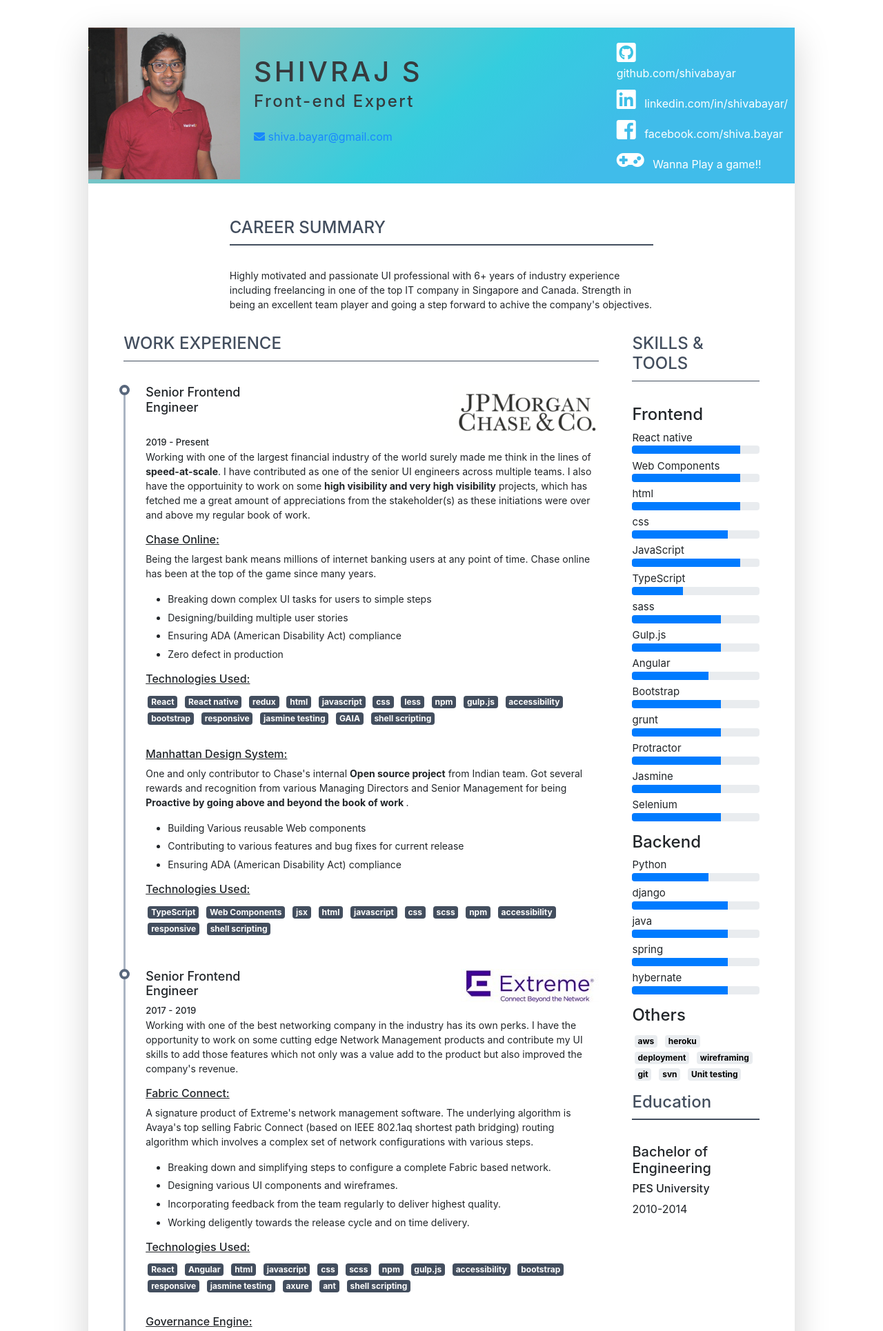
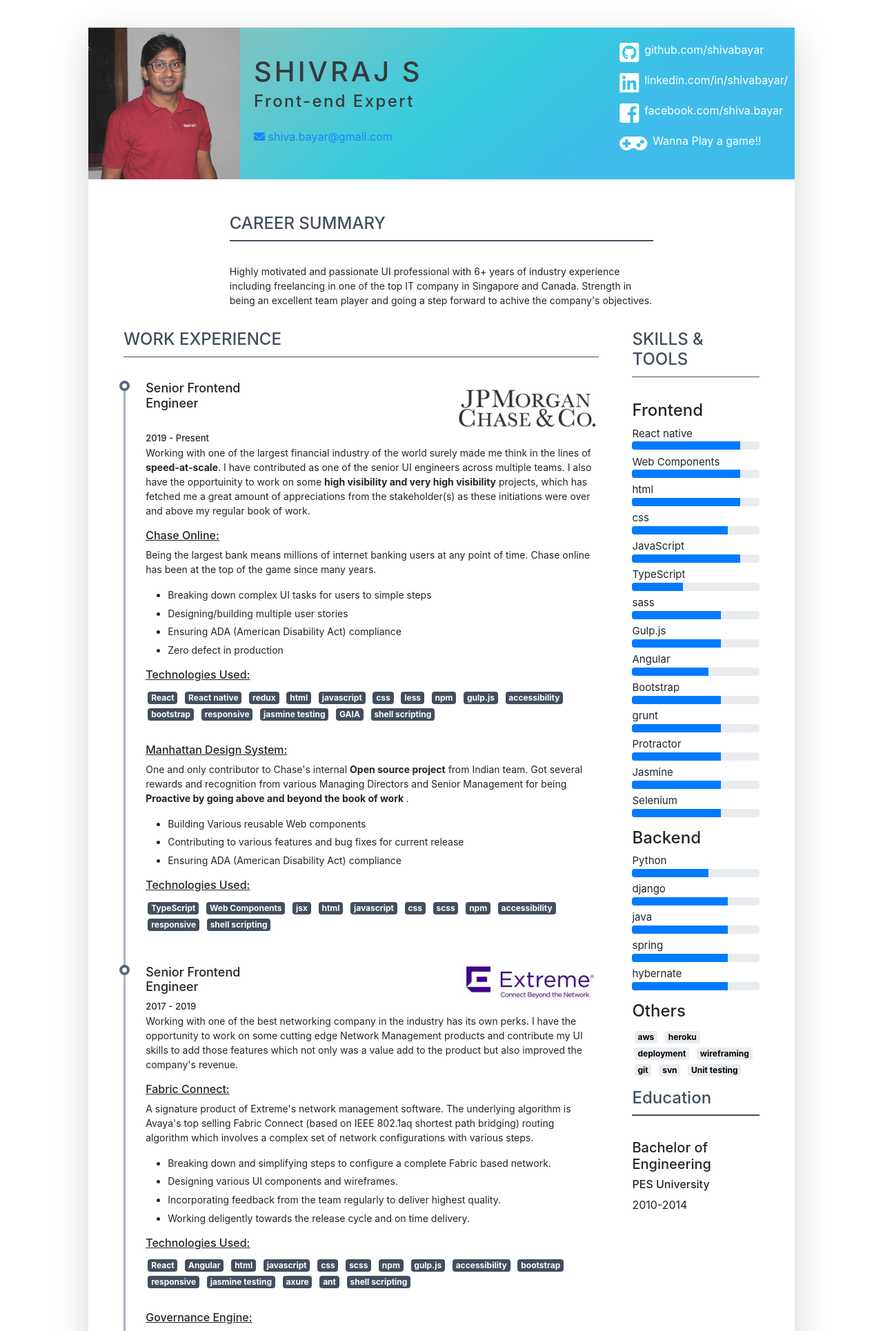
Before and after one commit to shivabayar/portfolio, a PHP site: page /index1.html in a window 1280 px wide. Shown: the top 1930 px of the page at 69% size. Run offline with PHP 8.4, Linux system fonts and the light colour scheme; some libraries are stand-ins or nearby versions.

Commit message:
Refining css for Social media

```diff
--- a/css/main.css
+++ b/css/main.css
@@ -79,7 +79,13 @@ header {
 }
 
 .social-media > ul > li {
+    display: flex;
+    flex-direction: row;
     margin: 10px 10px 10px 10px;
+}
+
+.social-media > ul > li > div {
+    flex-basis: 10%;
 }
 
 .header-container{
--- a/index1.html
+++ b/index1.html
@@ -83,30 +83,36 @@
                                 </a>
                             </li>
                             <li>
+                                <div>
                                     <a class="social-media-icons" target="_blank" rel="noopener noreferrer"
                                         href="https://www.linkedin.com/in/shivabayar/">
                                         <i class="fab fa-linkedin fa-2x"></i>
                                     </a>
+                                </div>
                                 <a class="social-media-link" target="_blank" rel="noopener noreferrer"
                                     href="https://www.linkedin.com/in/shivabayar/">
                                     linkedin.com/in/shivabayar/
                                 </a>
                             </li>
                             <li>
+                                <div>
                                     <a class="social-media-icons" target="_blank" rel="noopener noreferrer"
                                         href="https://www.facebook.com/shiva.bayar">
                                         <i class="fab fa-facebook-square fa-2x"></i>
                                     </a>
+                                </div>
                                 <a class="social-media-link" target="_blank" rel="noopener noreferrer"
                                     href="https://www.facebook.com/shiva.bayar">
                                     facebook.com/shiva.bayar
                                 </a>
                             </li>
                             <li>
+                                <div>
                                     <a class="social-media-icons" target="_blank" rel="noopener noreferrer"
                                         href="http://www.shivrajs.com/fend-project-memory-game">
                                         <i class="fas fa-gamepad fa-2x"></i>
                                     </a>
+                                </div>
                                 <a class="social-media-link" target="_blank" rel="noopener noreferrer"
                                     href="http://www.shivrajs.com/fend-project-memory-game">
                                     Wanna Play a game!!
```
Lines whose indentation alone changed are shown as unchanged.
